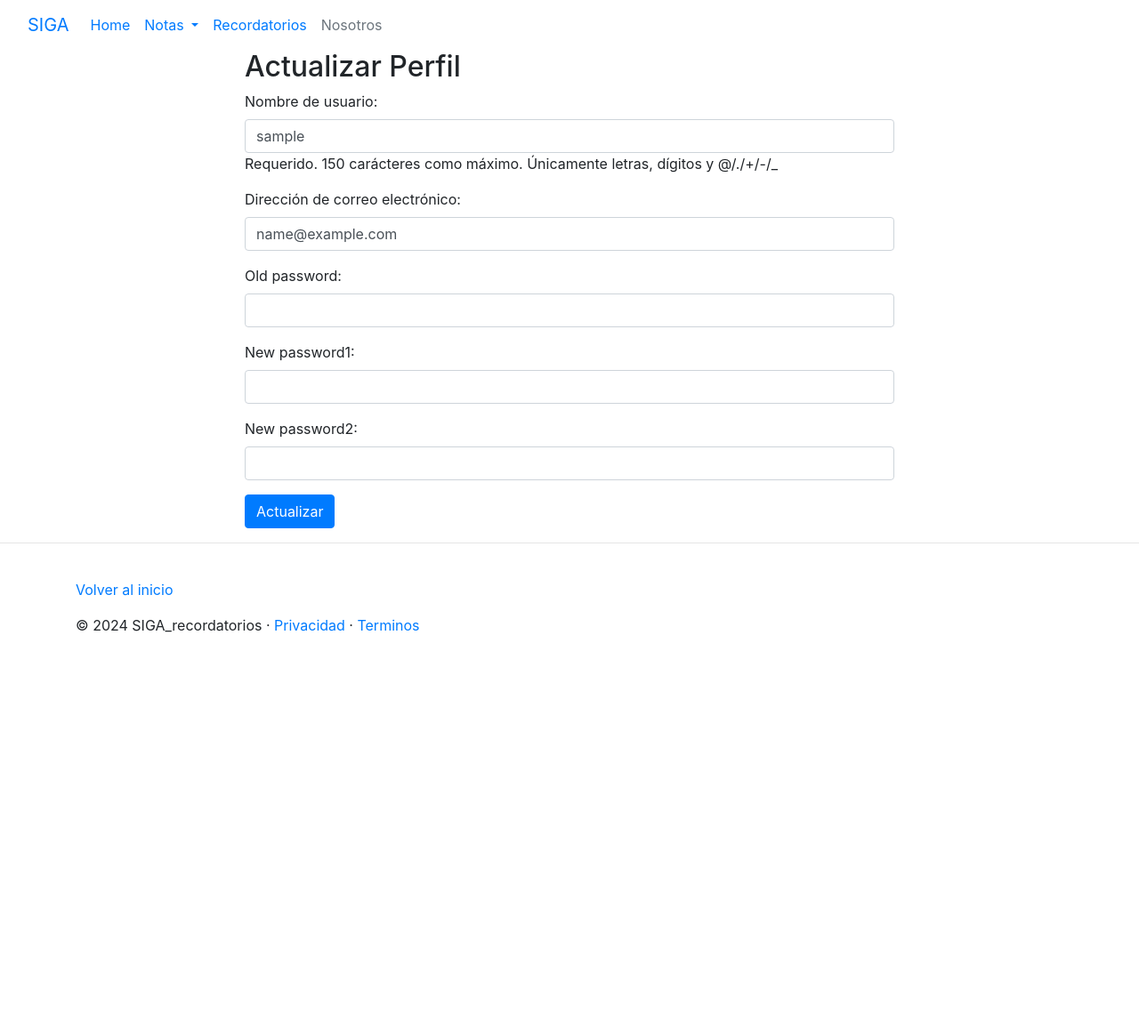
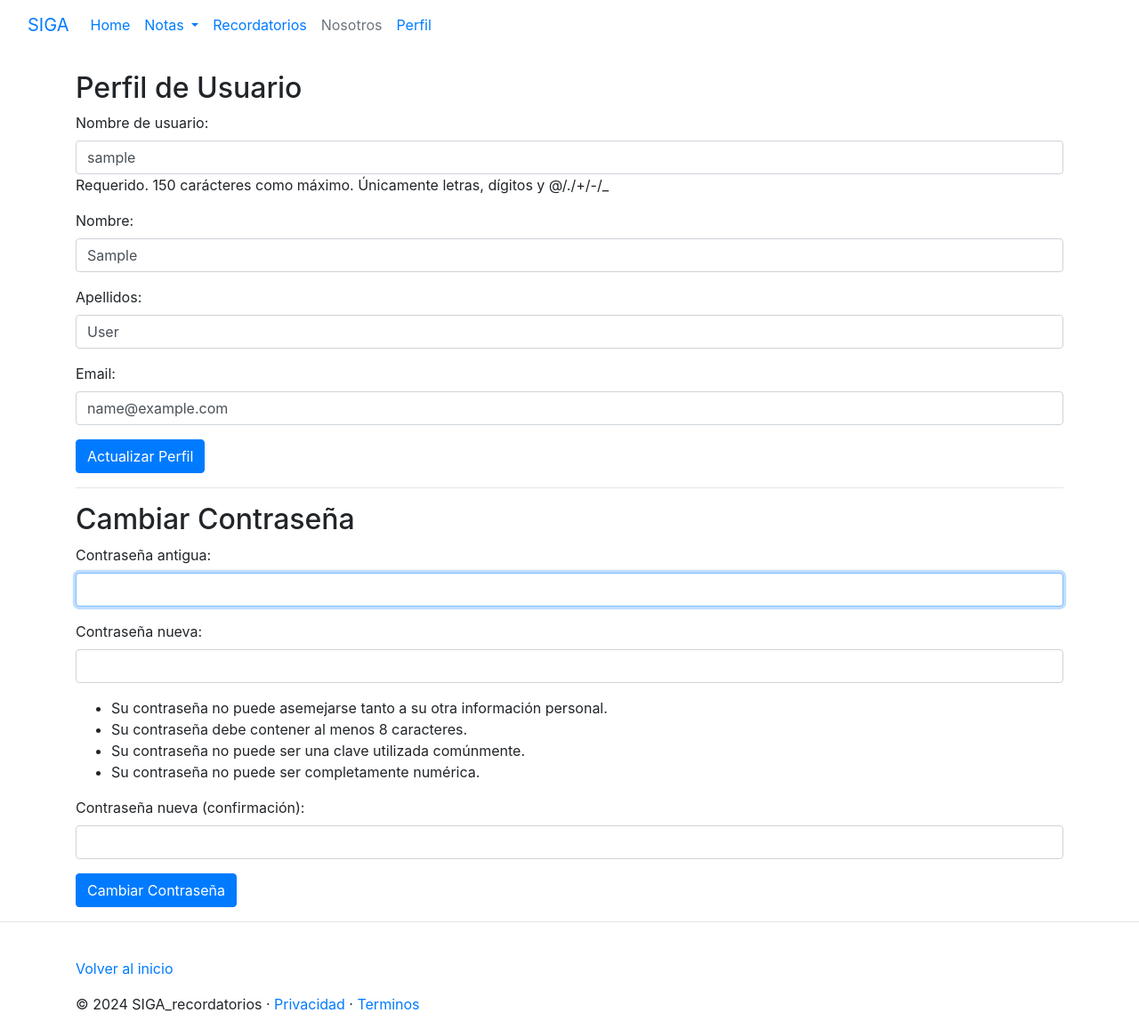
Before and after one commit to jeancastro397/SIGA, a Django app: page /usuarios/perfil/ in a window 1280 px wide. Shown: the whole page at 89% size. Before the commit the page ends 711 px from the top, so only its background shows below. Run offline with Django 4.2, Linux system fonts and the light colour scheme; the visitor is signed in with stand-in values (Sample User, id 1); some libraries are stand-ins or nearby versions.

Commit message:
Modificando vista de perfil, separando vistas actualizacion de perfil y cambio de contraseña

```diff
--- a/apps/user/forms.py
+++ b/apps/user/forms.py
@@ -1,6 +1,7 @@
 from django.contrib.auth.forms import UserCreationForm, PasswordChangeForm
 from django.contrib.auth.models import User
 from django.forms import (
+    EmailField,
     ModelForm,
     Form,
     CharField,
@@ -34,7 +35,7 @@ class RegistroForm(UserCreationForm):
         ]
 
     def clean_email(self):
-        email = self.cleaned_data.get('email')
+        email = self.cleaned_data.get("email")
         if User.objects.filter(email=email).exists():
             raise ValidationError("Este email ya está en uso.")
         return email
@@ -61,28 +62,37 @@ class LoginForm(Form):
 
 
 class PerfilForm(ModelForm):
+    email = EmailField(required=True)
+
     class Meta:
         model = User
-        fields = ["username", "email"]
-        widgets = {
-            "username": TextInput(attrs={"class": "form-control"}),
-            "email": EmailInput(attrs={"class": "form-control"}),
-        }
+        fields = ['username', 'first_name', 'last_name', 'email']
+
+    def __init__(self, *args, **kwargs):
+        super().__init__(*args, **kwargs)
+        for field_name in self.fields:
+            self.fields[field_name].widget.attrs.update({"class": "form-control"})
 
     def clean_email(self):
-        email = self.cleaned_data.get("email")
+        email = self.cleaned_data.get('email')
         if User.objects.filter(email=email).exclude(pk=self.instance.pk).exists():
             raise ValidationError("Este email ya está en uso.")
         return email
 
+class PasswordUpdateForm(PasswordChangeForm):
+    def __init__(self, *args, **kwargs):
+        super().__init__(*args, **kwargs)
+        for field_name in self.fields:
+            self.fields[field_name].widget.attrs.update({"class": "form-control"})
 
-class PasswordUpdateForm(PasswordChangeForm):
-    old_password = CharField(
-        widget=PasswordInput(attrs={"class": "form-control"}),
-    )
-    new_password1 = CharField(
-        widget=PasswordInput(attrs={"class": "form-control"}),
-    )
-    new_password2 = CharField(
-        widget=PasswordInput(attrs={"class": "form-control"}),
-    )
+
+# class PasswordUpdateForm(PasswordChangeForm):
+#     old_password = CharField(
+#         widget=PasswordInput(attrs={"class": "form-control"}),
+#     )
+#     new_password1 = CharField(
+#         widget=PasswordInput(attrs={"class": "form-control"}),
+#     )
+#     new_password2 = CharField(
+#         widget=PasswordInput(attrs={"class": "form-control"}),
+#     )
--- a/apps/user/views.py
+++ b/apps/user/views.py
@@ -4,67 +4,81 @@ from django.contrib.auth import authenticate, login, update_session_auth_hash
 from django.contrib.auth.decorators import login_required
 from .forms import LoginForm, RegistroForm, PerfilForm, PasswordUpdateForm
 
+
 def registro_view(request):
-    if request.method == 'POST':
+    if request.method == "POST":
         form = RegistroForm(request.POST)
         if form.is_valid():
             user = form.save()
             login(request, user)
-            return redirect('login')  # Redirige a la página principal u otra página deseada
+            return redirect(
+                "login"
+            )  # Redirige a la página principal u otra página deseada
     else:
         form = RegistroForm()
-    return render(request, 'users/registro.html', {'form': form})
-
+    return render(request, "users/registro.html", {"form": form})
 
 
 ## Formulario Login
 def login_view(request):
     # Entrega un formulario limpio al entrar a la página
-    if request.method == 'GET':
-        context = {
-            "title": "Iniciar sesión",
-            "loginForm": LoginForm()
-        }
-        return render (request, "users/login.html", context)
+    if request.method == "GET":
+        context = {"title": "Iniciar sesión", "loginForm": LoginForm()}
+        return render(request, "users/login.html", context)
 
     # Valida el formulario, sino es válido, devuelve el formulario con los campos rellenados
-    if request.method == 'POST':
+    if request.method == "POST":
         loginForm = LoginForm(data=request.POST)
         if loginForm.is_valid():
-            username = loginForm.cleaned_data['username']
-            password = loginForm.cleaned_data['password']
+            username = loginForm.cleaned_data["username"]
+            password = loginForm.cleaned_data["password"]
             valid_user = authenticate(request, username=username, password=password)
             if valid_user is not None:
                 login(request, valid_user)
                 return redirect("home")  # Redirige a la página de inicio u otra página
             else:
-                loginForm.add_error(None, 'Nombre de usuario o contraseña incorrectos')
-        context = {
-            "title": "Iniciar sesión",
-            "loginForm": loginForm
-        }
+                loginForm.add_error(None, "Nombre de usuario o contraseña incorrectos")
+        context = {"title": "Iniciar sesión", "loginForm": loginForm}
         return render(request, "users/login.html", context)
-
 
 
 # Formulario de editar perfil de usuario
 @login_required
 def perfil(request):
-    if request.method == 'POST:':
-        userForm = PerfilForm(request.POST, instance=request.user)
-        passwordForm = PasswordUpdateForm(user=request.user, data=request.POST)
-        if userForm.is_valid() and passwordForm.is_valid():
-            userForm.save()
-            user = passwordForm.save()
-            update_session_auth_hash(request, user)
-            messages.success(request, "Tu perfil se ha actualizado correctamente.")
-            return redirect('perfil')
+    if request.method == "POST":
+        user_form = PerfilForm(request.POST, instance=request.user)
+        password_form = PasswordUpdateForm(user=request.user, data=request.POST)
 
+        if user_form.is_valid() and password_form.is_valid():
+            user_form.save()
+            password_form.save()
+            update_session_auth_hash(
+                request, password_form.user
+            )  # Actualizar la sesión con la nueva contraseña
+            messages.success(
+                request, "Tu perfil y contraseña han sido actualizados exitosamente."
+            )
+            return redirect("perfil")
+        elif user_form.is_valid():
+            user_form.save()
+            messages.success(request, "Tu perfil ha sido actualizado exitosamente.")
+            return redirect("perfil")
+        elif password_form.is_valid():
+            password_form.save()
+            update_session_auth_hash(
+                request, password_form.user
+            )  # Actualizar la sesión con la nueva contraseña
+            messages.success(request, "Tu contraseña ha sido actualizada exitosamente.")
+            return redirect("perfil")
     else:
-        userForm = PerfilForm(instance=request.user)
-        passwordForm = PasswordUpdateForm(user=request.user)
+        user_form = PerfilForm(instance=request.user)
+        password_form = PasswordUpdateForm(user=request.user)
 
-    return render(request, 'users/perfil.html', {
-        'userForm': userForm,
-        'passwordForm': passwordForm
-    })
+    return render(
+        request,
+        "users/perfil.html",
+        {
+            "user_form": user_form,
+            "password_form": password_form,
+        },
+    )
--- a/templates/header.html
+++ b/templates/header.html
@@ -22,6 +22,7 @@
 
           <a class="nav-link" href="#">Recordatorios</a>
           <a class="nav-link disabled" aria-disabled="true">Nosotros</a>
+          <a class="nav-link active" href="{% url 'perfil' %}" aria-disabled="true">Perfil</a>
         </div>
       </div>
     </div>
--- a/templates/users/perfil.html
+++ b/templates/users/perfil.html
@@ -6,17 +6,19 @@ Actualizar perfil
 {% endblock title %}
 
 {% block content %}
-<main class="container">
-    <section class="row">
-        <div class="col-md-8 offset-md-2">
-            <h2>Actualizar Perfil</h2>
-            <form method="POST">
-                {% csrf_token %}
-                {{ userForm.as_p }}
-                {{ passwordForm.as_p }}
-                <button type="submit" class="btn btn-primary">Actualizar</button>
-            </form>
-        </div>
-    </section>
-</main>
+<div class="container mt-4">
+    <h2>Perfil de Usuario</h2>
+    <form method="POST">
+        {% csrf_token %}
+        {{ user_form.as_p }}
+        <button type="submit" class="btn btn-primary">Actualizar Perfil</button>
+    </form>
+    <hr>
+    <h2>Cambiar Contraseña</h2>
+    <form method="POST">
+        {% csrf_token %}
+        {{ password_form.as_p }}
+        <button type="submit" class="btn btn-primary">Cambiar Contraseña</button>
+    </form>
+</div>
 {% endblock content %}
```
